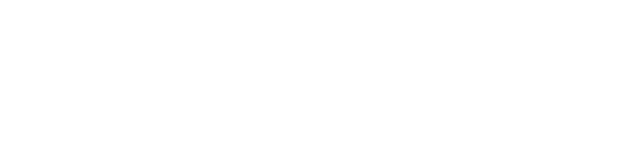
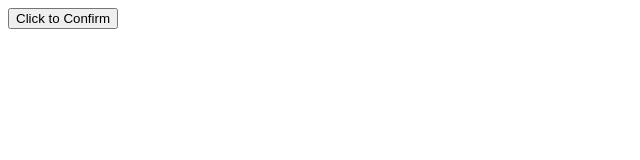
Before and after one commit to acciojob/confirm-and-alert-deepankjadav, a website: page main.html in a window 1280 px wide. Shown: the whole page, without its empty margins (0-640 px from the left). Drawn offline with Linux system fonts and the light colour scheme.

Commit message:
created a submission

```diff
--- a/main.html
+++ b/main.html
@@ -1,16 +1,10 @@
 <!DOCTYPE html>
-
 <html>
-
 <head>
-	<link rel="stylesheet" href="styles.css">
+    <link rel="stylesheet" href="styles.css">
 </head>
-
 <body>
-	<!-- the entire body must be written by student -->
-    <script type="text/javascript" src="./script.js">
-</script>
-
+    <button onclick="confirmAction()">Click to Confirm</button>
+    <script type="text/javascript" src="./script.js"></script>
 </body>
-
 </html>
--- a/script.js
+++ b/script.js
@@ -1 +1,9 @@
 //your JS code here. If required.
+function confirmAction() {
+    let proceed = confirm("Do you want to proceed?");
+    if (proceed) {
+        alert("You clicked OK. Proceeding...");
+    } else {
+        alert("You clicked Cancel. Exiting...");
+    }
+}
```
